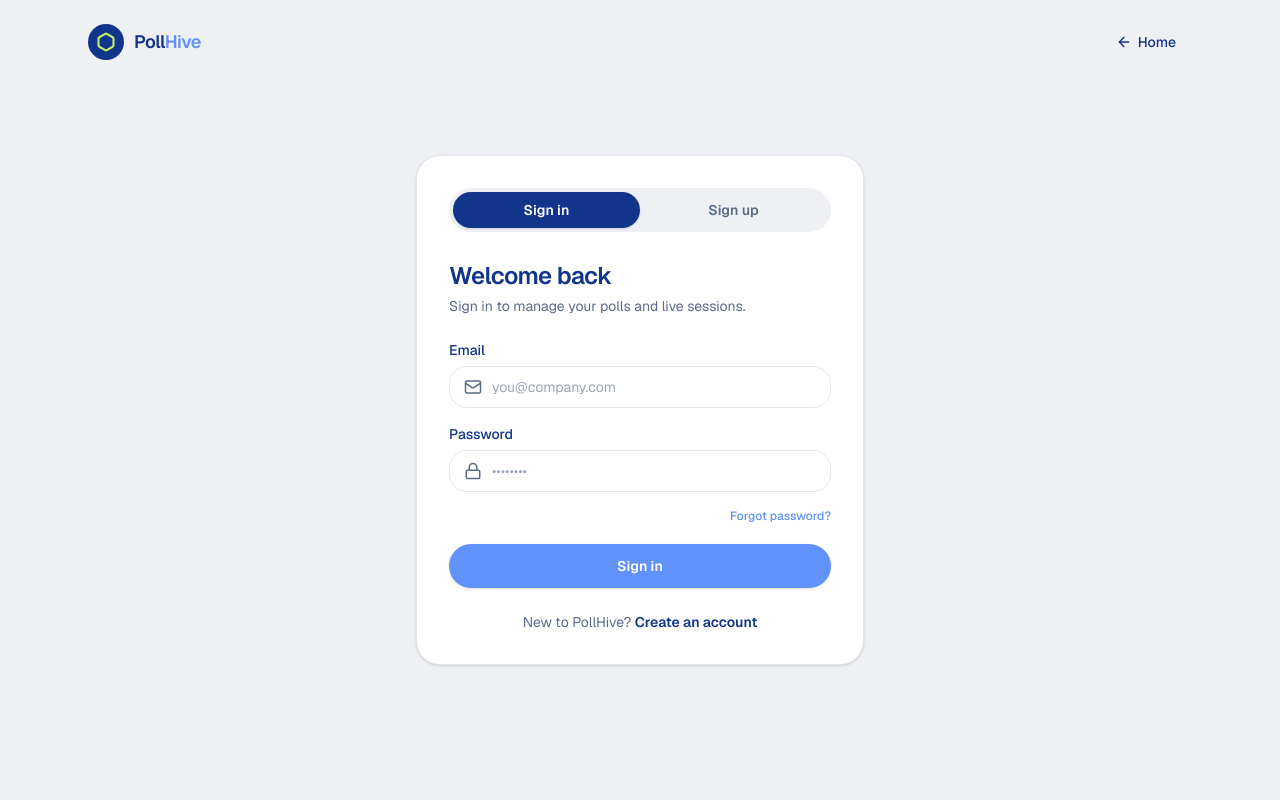
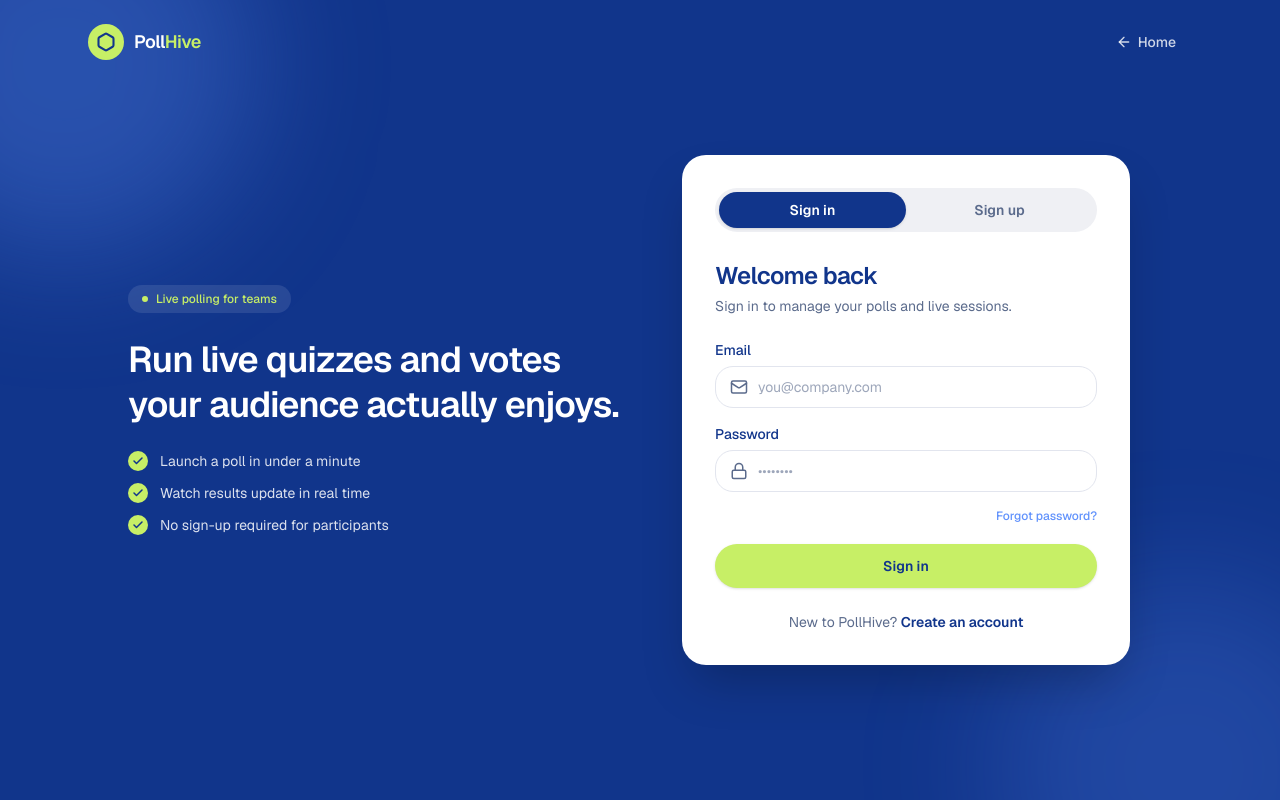
Before and after one commit to maimoona-mustafvi/pollhive-v2, a Next.js app: page /login in a window 1280 px wide. Built offline with nearby package versions, Linux system fonts and the light colour scheme.

Commit message:
feat: enhance auth-form UI and add success checkmark icon

```diff
--- a/components/auth-form.tsx
+++ b/components/auth-form.tsx
@@ -4,7 +4,7 @@ import type React from "react"
 import { useState } from "react"
 import Link from "next/link"
 import { useRouter } from "next/navigation"
-import { Hexagon, Mail, Lock, User, ArrowLeft } from "lucide-react"
+import { Hexagon, Mail, Lock, User, ArrowLeft, Check } from "lucide-react"
 
 type Mode = "login" | "signup"
 
@@ -19,27 +19,58 @@ export function AuthForm() {
   }
 
   return (
-    <div className="flex min-h-screen flex-col bg-canvas">
-      <header className="mx-auto flex w-full max-w-6xl items-center justify-between px-6 py-6">
+    <div className="relative flex min-h-screen flex-col overflow-hidden bg-navy">
+      {/* Decorative blue accents */}
+      <div className="pointer-events-none absolute -left-32 -top-32 size-96 rounded-full bg-blue/30 blur-3xl" />
+      <div className="pointer-events-none absolute -bottom-40 -right-24 size-96 rounded-full bg-blue/20 blur-3xl" />
+
+      <header className="relative z-10 mx-auto flex w-full max-w-6xl items-center justify-between px-6 py-6">
         <Link href="/" className="flex items-center gap-2.5">
-          <div className="flex size-9 items-center justify-center rounded-xl bg-navy">
-            <Hexagon className="size-5 text-lime" strokeWidth={2.5} />
+          <div className="flex size-9 items-center justify-center rounded-xl bg-lime">
+            <Hexagon className="size-5 text-navy" strokeWidth={2.5} />
           </div>
-          <span className="text-lg font-semibold tracking-tight text-navy">
-            Poll<span className="text-blue">Hive</span>
+          <span className="text-lg font-semibold tracking-tight text-white">
+            Poll<span className="text-lime">Hive</span>
           </span>
         </Link>
         <Link
           href="/"
-          className="inline-flex items-center gap-1.5 rounded-full px-4 py-2 text-sm font-medium text-navy transition-colors hover:bg-white"
+          className="inline-flex items-center gap-1.5 rounded-full px-4 py-2 text-sm font-medium text-white/80 transition-colors hover:bg-white/10 hover:text-white"
         >
           <ArrowLeft className="size-4" />
           Home
         </Link>
       </header>
 
-      <main className="flex flex-1 items-center justify-center px-6 pb-16">
-        <div className="w-full max-w-md rounded-3xl border border-border bg-white p-8 shadow-sm">
+      <main className="relative z-10 flex flex-1 items-center justify-center px-6 pb-16">
+        <div className="grid w-full max-w-5xl items-center gap-10 lg:grid-cols-2">
+          {/* Left: brand panel */}
+          <div className="hidden flex-col gap-6 lg:flex">
+            <div className="inline-flex w-fit items-center gap-2 rounded-full bg-white/10 px-3.5 py-1.5 text-xs font-medium text-lime">
+              <span className="size-1.5 rounded-full bg-lime" />
+              Live polling for teams
+            </div>
+            <h2 className="text-balance text-4xl font-semibold leading-tight tracking-tight text-white">
+              Run live quizzes and votes your audience actually enjoys.
+            </h2>
+            <ul className="flex flex-col gap-3">
+              {[
+                "Launch a poll in under a minute",
+                "Watch results update in real time",
+                "No sign-up required for participants",
+              ].map((item) => (
+                <li key={item} className="flex items-center gap-3 text-sm text-white/85">
+                  <span className="flex size-5 shrink-0 items-center justify-center rounded-full bg-lime">
+                    <Check className="size-3 text-navy" strokeWidth={3} />
+                  </span>
+                  {item}
+                </li>
+              ))}
+            </ul>
+          </div>
+
+          {/* Right: auth card */}
+          <div className="mx-auto w-full max-w-md rounded-3xl border border-white/10 bg-white p-8 shadow-2xl">
             {/* Mode toggle */}
             <div className="flex rounded-full bg-canvas p-1">
               {(["login", "signup"] as Mode[]).map((m) => (
@@ -87,7 +118,7 @@ export function AuthForm() {
 
               <button
                 type="submit"
-              className="mt-1 w-full rounded-full bg-primary px-4 py-3 text-sm font-semibold text-primary-foreground shadow-sm transition-colors hover:brightness-105"
+                className="mt-1 w-full rounded-full bg-lime px-4 py-3 text-sm font-semibold text-navy shadow-sm transition-colors hover:brightness-95"
               >
                 {mode === "login" ? "Sign in" : "Create account"}
               </button>
@@ -103,6 +134,7 @@ export function AuthForm() {
                 {mode === "login" ? "Create an account" : "Sign in"}
               </button>
             </p>
+          </div>
         </div>
       </main>
     </div>
```
Lines whose indentation alone changed are shown as unchanged.
